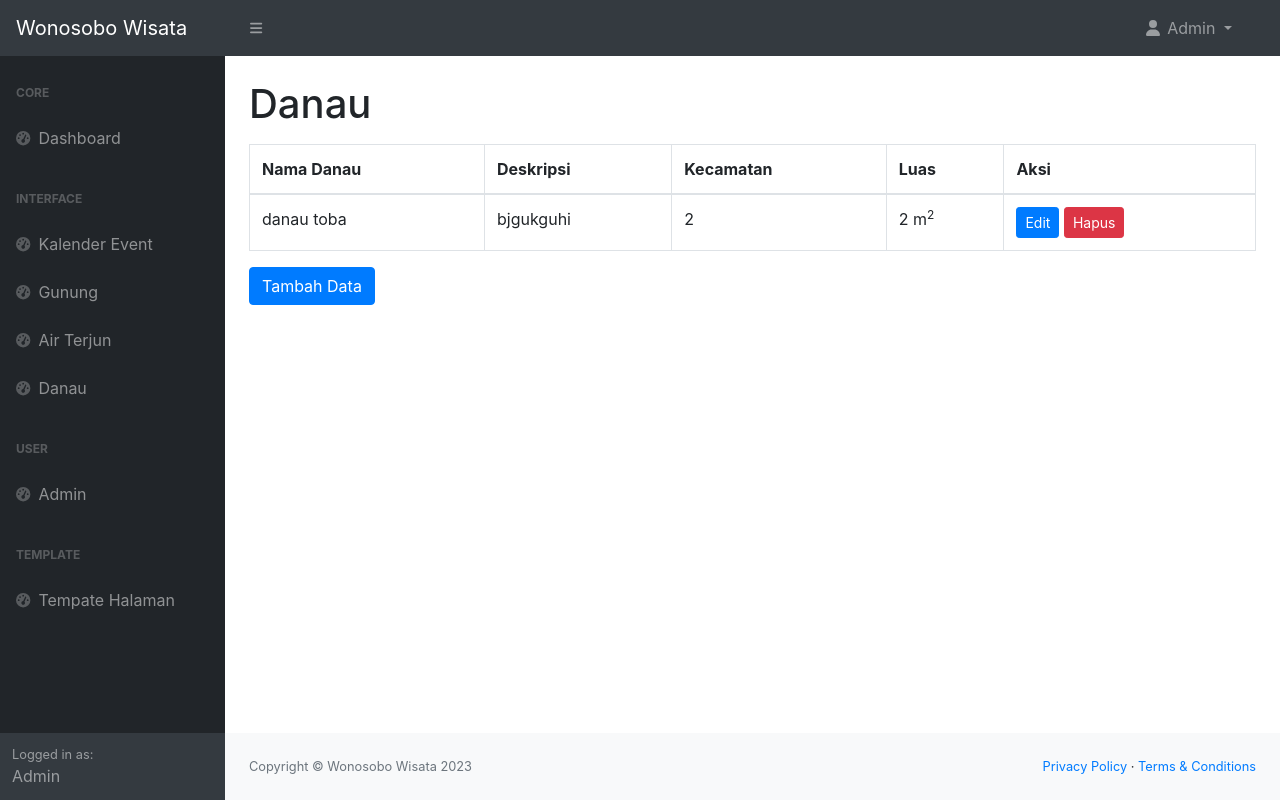
After one commit to dpw1-222302/WEBSITE-EXPLORE-WONOSOBO, a PHP site: page /admin/danau.php in a window 1280 px wide. The commit adds this page. Run offline with PHP 8.4, Linux system fonts and the light colour scheme; a user stored in the database is signed in; data comes from the database, SQL or seed files in the repository; both versions use the stored data as it was after the commit; some libraries are stand-ins or nearby versions.

Commit message:
Membuat CRUD danau di admin

```diff
--- /dev/null
+++ b/admin/danau.php
@@ -0,0 +1,201 @@
+<?php
+session_start();
+if (!isset($_SESSION['user_id'])) {
+    header("Location: login.php");
+    exit;
+}
+?>
+<!DOCTYPE html>
+<html lang="en">
+
+<head>
+    <meta charset="utf-8" />
+    <meta http-equiv="X-UA-Compatible" content="IE=edge" />
+    <meta name="viewport" content="width=device-width, initial-scale=1, shrink-to-fit=no" />
+    <meta name="description" content="" />
+    <meta name="author" content="" />
+    <title>Danau</title>
+    <link href="https://cdn.jsdelivr.net/npm/simple-datatables@7.1.2/dist/style.min.css" rel="stylesheet" />
+    <link href="css/styles.css" rel="stylesheet" />
+    <script src="https://use.fontawesome.com/releases/v6.3.0/js/all.js" crossorigin="anonymous"></script>
+    <link rel="stylesheet" href="https://maxcdn.bootstrapcdn.com/bootstrap/4.0.0/css/bootstrap.min.css">
+</head>
+
+<body>
+    <?php include 'navbar.php'; ?>
+    <div id="layoutSidenav">
+        <div id="layoutSidenav_nav">
+            <?php include 'sidebar.php'; ?>
+        </div>
+        <div id="layoutSidenav_content">
+            <main>
+                <div class="container-fluid px-4">
+                    <h1 class="mt-4">Danau</h1>
+                    <!-- isi konten mulai dari sini -->
+                    <div class="table-responsive mt-3">
+                        <table class="table table-bordered">
+                            <thead>
+                                <tr>
+                                    <th>Nama Danau</th>
+                                    <th>Deskripsi</th>
+                                    <th>Kecamatan</th>
+                                    <th>Luas</th>
+                                    <th>Aksi</th>
+                                </tr>
+                            </thead>
+                            <tbody>
+                                <?php
+                                include '../connect.php';
+                                $query = "SELECT * FROM tabel_danau";
+                                $datas = $conn->query($query);
+                                foreach ($datas as $data) :
+                                ?>
+                                    <tr>
+                                        <td>
+                                            <?= $data['nama_danau'] ?>
+                                        </td>
+                                        <td>
+                                            <?= $data['deskripsi_danau'] ?>
+                                        </td>
+                                        <td>
+                                            <?= $data['kecamatan_danau'] ?>
+                                        </td>
+                                        <td>
+                                            <?= $data['luas_danau'] ?> m<sup>2</sup>
+                                        </td>
+                                        <td>
+                                            <button type="button" class="btn btn-primary btn-sm" data-toggle="modal" data-target="#editDataModal<?= $data['danau_id'] ?>">Edit</button>
+                                            <button type="button" class="btn btn-danger btn-sm" data-toggle="modal" data-target="#hapusDataModal<?= $data['danau_id'] ?>">Hapus</button>
+                                        </td>
+                                    </tr>
+                                    <!-- Modal ubah data -->
+                                    <div class="modal fade" id="editDataModal<?= $data['danau_id'] ?>" tabindex="-1" role="dialog" aria-labelledby="editDataModalLabel" ariahidden="true">
+                                        <div class="modal-dialog" role="document">
+                                            <div class="modal-content">
+                                                <div class="modal-header">
+                                                    <h5 class="modal-title" id="editDataModalLabel">Tambah Danau</h5>
+                                                    <button type="button" class="close" data-dismiss="modal" aria-label="Close">
+                                                        <span aria-hidden="true">&times;</span>
+                                                    </button>
+                                                </div>
+                                                <form method="POST" action="danau/ubah.php"> <!-- arahkan ke folder yang dituju -->
+                                                    <div class="modal-body">
+                                                        <input type="hidden" name="danau_id" value="<?= $data['danau_id'] ?>">
+                                                        <div class="form-group">
+                                                            <label for="nama_danau">Nama Danau</label>
+                                                            <input required type="text" class="form-control" id="nama_danau" name="nama_danau" value="<?= $data['nama_danau'] ?>">
+                                                        </div>
+                                                        <div class="form-group">
+                                                            <label for="deskripsi_danau">Deskripsi</label>
+                                                            <textarea required class="form-control" id="deskripsi_danau" rows="3" name="deskripsi_danau"><?= $data['deskripsi_danau'] ?></textarea>
+                                                        </div>
+                                                        <div class="form-group">
+                                                            <label for="kecamatan_danau">Kecamatan</label>
+                                                            <select required class="form-control" id="kecamatan_danau" name="kecamatan_danau">
+                                                                <option value="">Pilih Kecamatan:</option>
+                                                                <option value="1" <?= ($data['kecamatan_danau'] == 1) ? 'selected' : '' ?>>Kecamatan 1</option>
+                                                                <option value="2" <?= ($data['kecamatan_danau'] == 2) ? 'selected' : '' ?>>Kecamatan 2</option>
+                                                            </select>
+                                                        </div>
+                                                        <div class="form-group">
+                                                            <label for="luas_danau">Luas</label>
+                                                            <input required type="number" class="form-control" id="luas_danau" name="luas_danau" value="<?= $data['luas_danau'] ?>">
+                                                        </div>
+                                                    </div>
+                                                    <div class="modal-footer">
+                                                        <button type="button" class="btn btn-secondary" data-dismiss="modal">Tutup</button>
+                                                        <button type="submit" class="btn btn-primary">Simpan</button>
+                                                    </div>
+                                                </form>
+                                            </div>
+                                        </div>
+                                    </div>
+                                    <!-- Modal Hapus Data -->
+                                    <div class="modal fade" id="hapusDataModal<?= $data['danau_id'] ?>" tabindex="-1" role="dialog" aria-labelledby="hapusDataModalLabel<?= $data['danau_id'] ?>" aria-hidden="true">
+                                        <div class="modal-dialog" role="document">
+                                            <div class="modal-content">
+                                                <div class="modal-header">
+                                                    <h5 class="modal-title" id="hapusDataModalLabel<?= $data['danau_id'] ?>">Konfirmasi Penghapusan</h5>
+                                                    <button type="button" class="close" data-dismiss="modal" aria-label="Close">
+                                                        <span aria-hidden="true">&times;</span>
+                                                    </button>
+                                                </div>
+                                                <div class="modal-body">
+                                                    Apakah Anda yakin ingin menghapus data danau ini?
+                                                </div>
+                                                <div class="modal-footer">
+                                                    <button type="button" class="btn btn-secondary" data-dismiss="modal">Batal</button>
+                                                    <a href="danau/hapus.php?id=<?= $data['danau_id'] ?>" class="btn btn-danger">Hapus</a> <!-- arahkan ke folder yang dituju -->
+                                                </div>
+                                            </div>
+                                        </div>
+                                    </div>
+                                <?php endforeach ?>
+                            </tbody>
+                        </table>
+                    </div>
+                    <button type="button" class="btn btn-primary" data-toggle="modal" data-target="#tambahDataModal">
+                        Tambah Data
+                    </button>
+                    <!-- Modal tambah data -->
+                    <div class="modal fade" id="tambahDataModal" tabindex="-1" role="dialog" aria-labelledby="tambahDataModalLabel" aria-hidden="true">
+                        <div class="modal-dialog" role="document">
+                            <div class="modal-content">
+                                <div class="modal-header">
+                                    <h5 class="modal-title" id="tambahDataModalLabel">
+                                        Tambah Data Danau
+                                    </h5>
+                                    <button type="button" class="close" data-dismiss="modal" aria-label="Close">
+                                        <span aria-hidden="true">&times;</span>
+                                    </button>
+                                </div>
+                                <form method="POST" action="danau/tambah.php"> <!-- arahkan ke folder yang dituju -->
+                                    <div class="modal-body">
+                                        <div class="form-group">
+                                            <label for="nama_danau">Nama Danau</label>
+                                            <input required type="text" class="form-control" id="nama_danau" name="nama_danau">
+                                        </div>
+                                        <div class="form-group">
+                                            <label for="deskripsi_danau">Deskripsi</label>
+                                            <textarea required class="form-control" id="deskripsi_danau" rows="3" name="deskripsi_danau"></textarea>
+                                        </div>
+                                        <div class="form-group">
+                                            <label for="kecamatan_danau">Kecamatan</label>
+                                            <select required class="form-control" id="kecamatan_danau" name="kecamatan_danau">
+                                                <option value="">Pilih Kecamatan:</option>
+                                                <option value="1">Kecamatan 1</option>
+                                                <option value="2">Kecamatan 2</option>
+                                            </select>
+                                        </div>
+                                        <div class="form-group">
+                                            <label for="luas_danau">Luas</label>
+                                            <input required type="number" class="form-control" id="luas_danau" name="luas_danau">
+                                        </div>
+                                    </div>
+                                    <div class="modal-footer">
+                                        <button type="button" class="btn btn-secondary" data-dismiss="modal">Tutup</button>
+                                        <button type="submit" class="btn btn-primary">Simpan</button>
+                                    </div>
+                                </form>
+                            </div>
+                        </div>
+                    </div>
+                    <!-- isi konten berakhir di sini -->
+                </div>
+            </main>
+            <?php include 'footer.php'; ?>
+        </div>
+    </div>
+    <script src="https://cdn.jsdelivr.net/npm/bootstrap@5.2.3/dist/js/bootstrap.bundle.min.js" crossorigin="anonymous"></script>
+    <script src="js/scripts.js"></script>
+    <script src="https://cdnjs.cloudflare.com/ajax/libs/Chart.js/2.8.0/Chart.min.js" crossorigin="anonymous"></script>
+    <script src="assets/demo/chart-area-demo.js"></script>
+    <script src="assets/demo/chart-bar-demo.js"></script>
+    <script src="https://cdn.jsdelivr.net/npm/simple-datatables@7.1.2/dist/umd/simple-datatables.min.js" crossorigin="anonymous"></script>
+    <script src="js/datatables-simple-demo.js"></script>
+    <script src="https://code.jquery.com/jquery-3.2.1.slim.min.js"></script>
+    <script src="https://cdnjs.cloudflare.com/ajax/libs/popper.js/1.12.9/umd/popper.min.js"></script>
+    <script src="https://maxcdn.bootstrapcdn.com/bootstrap/4.0.0/js/bootstrap.min.js"></script>
+</body>
+
+</html>
--- a/admin/sidebar.php
+++ b/admin/sidebar.php
@@ -27,6 +27,10 @@ if (!isset($_SESSION['user_id'])) {
                 <div class="sb-nav-link-icon"><i class="fas fa-tachometer-alt"></i></div>
                 Air Terjun
             </a>
+            <a class="nav-link" href="danau.php">
+                <div class="sb-nav-link-icon"><i class="fas fa-tachometer-alt"></i></div>
+                Danau
+            </a>
 
 
             <!-- Sampai sini -->
```
Also changed, not shown: admin/danau/hapus.php (added, +16 -0 lines), admin/danau/tambah.php (added, +19 -0 lines), admin/danau/ubah.php (added, +20 -0 lines), database/tabel_danau.sql (added, +68 -0 lines).
